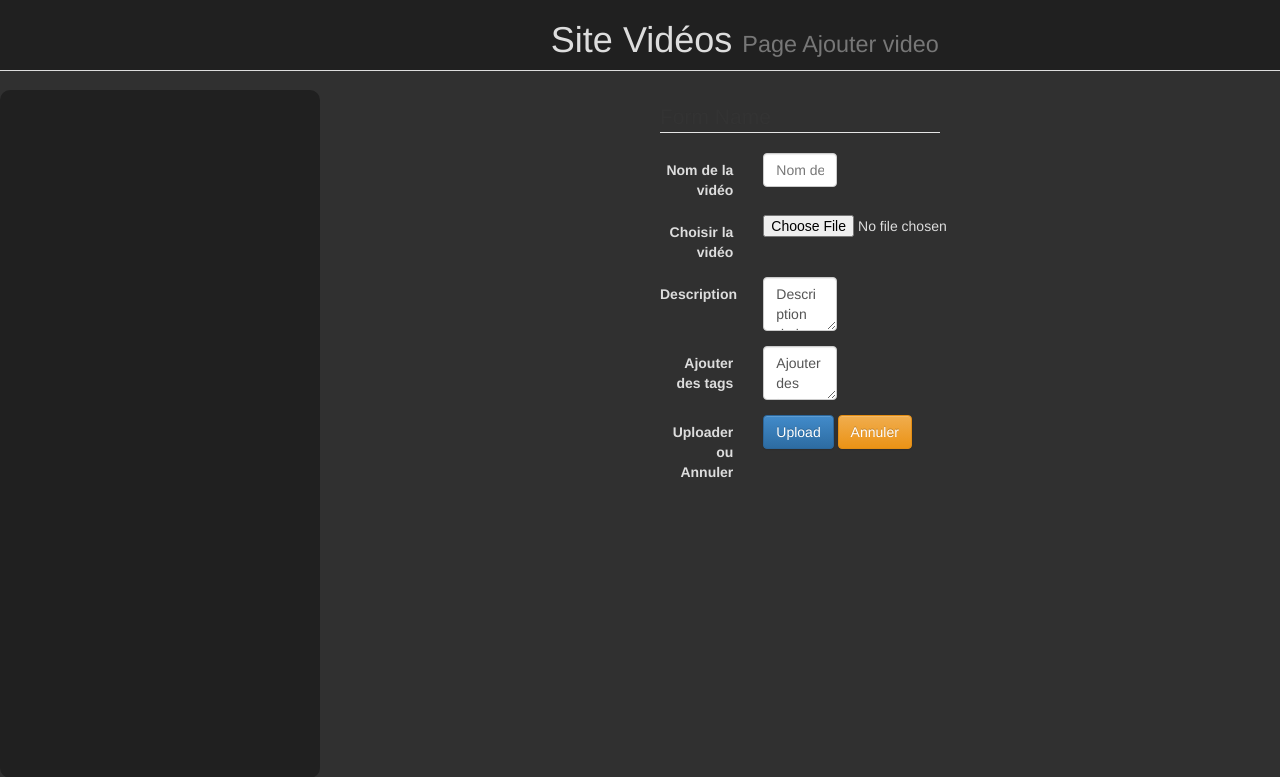
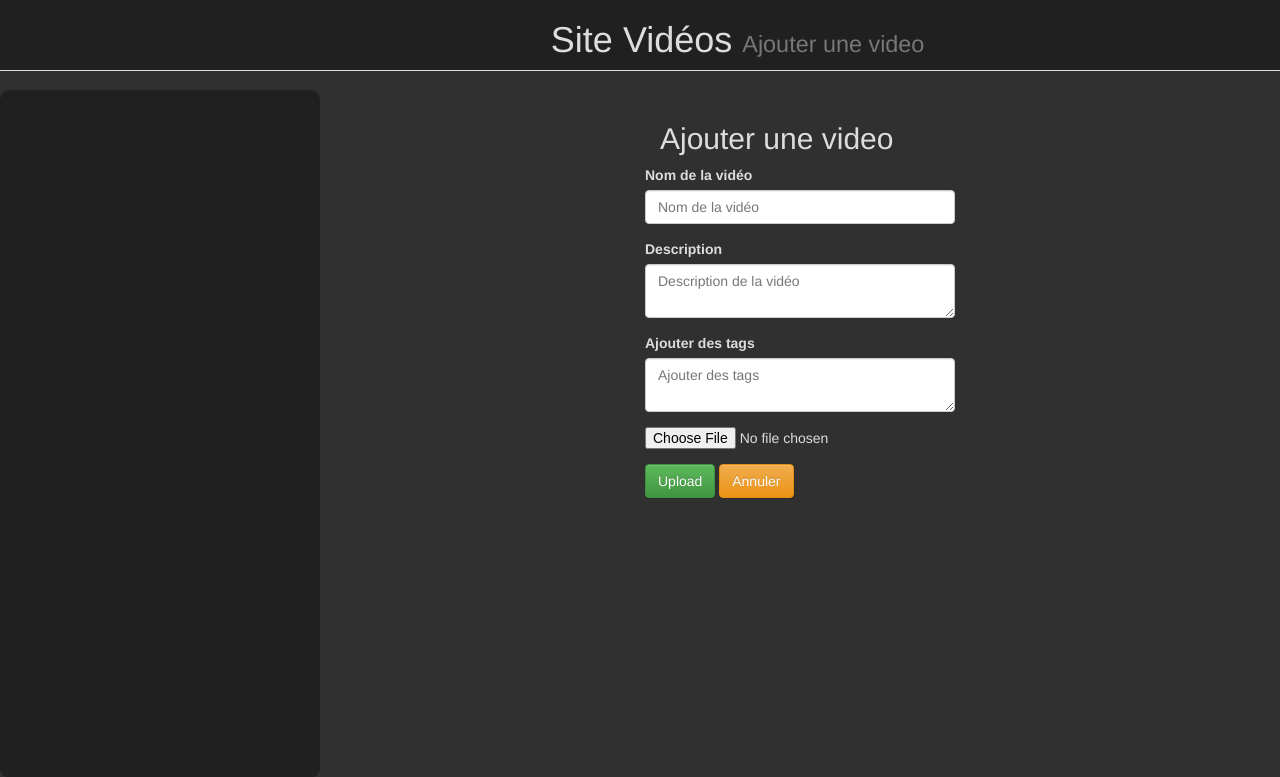
Before and after one commit to CaptainPopcorn/SiteVideos, a PHP site: template vue/vueAjouterVideo.php in a window 1280 px wide. Shown: the top 777 px of the page. Run offline with PHP 8.4, Linux system fonts and the light colour scheme; the template is opened without the code that fills it, so the values that code supplies are empty.

Commit message:
SiteVideos : Formulaire Ajout video / input required

```diff
--- a/index.php
+++ b/index.php
@@ -27,6 +27,10 @@ try {
 
         // Check action  -> afficher affiche la page d'ajout de video
         if ($_GET['action'] == 'uploader') {
+            Affiche_AjouterVideo();
+        }
+        // Check action  -> upload la video
+        if ($_GET['action'] == 'upload') {
 
         }
 
--- a/vue/vueAjouterVideo.php
+++ b/vue/vueAjouterVideo.php
@@ -1,53 +1,37 @@
-<?php $titre = 'Page Ajouter video'; ?>
+<?php $titre = 'Ajouter une video'; ?>
 <?php $TopContent = AfficheFormInscription(); ?>
 <?php ob_start(); ?>
 
-<form class="form-horizontal">
-    <fieldset>
-
-        <!-- Form Name -->
-        <legend>Form Name</legend>
-
+<div class="form">
+    <div class="form-section ">
+        <form class="form-horizontal" action="index.php?action=upload" method="post" enctype="multipart/form-data">
+            <h2 class="h2"> Ajouter une video </h2>
             <div class="form-group">
-            <label class="col-md-4 control-label" for="nomVideo">Nom de la vidéo</label>
-            <div class="col-md-4">
-                <input id="nomVideo" name="nomVideo" type="text" placeholder="Nom de la vidéo" class="form-control input-md">
-
-            </div>
+                <label for="nomVideo">Nom de la vidéo</label>
+                <input id="nomVideo" name="nomVideo" type="text" placeholder="Nom de la vidéo" class="form-control input-md" required="">
             </div>
 
             <div class="form-group">
-            <label class="col-md-4 control-label" for="video">Choisir la vidéo</label>
-            <div class="col-md-4">
-                <input id="video" name="video" class="input-file" type="file">
-            </div>
+                <label for="description">Description</label>
+                <textarea class="form-control" id="description" name="description" placeholder="Description de la vidéo" required=""></textarea>
             </div>
 
             <div class="form-group">
-            <label class="col-md-4 control-label" for="description">Description</label>
-            <div class="col-md-4">
-                <textarea class="form-control" id="description" name="description">Description de la vidéo</textarea>
-            </div>
+                <label for="tags">Ajouter des tags</label>
+                <textarea class="form-control" id="tags" name="tags" placeholder="Ajouter des tags" required=""></textarea>
             </div>
 
             <div class="form-group">
-            <label class="col-md-4 control-label" for="tags">Ajouter des tags</label>
-            <div class="col-md-4">
-                <textarea class="form-control" id="tags" name="tags">Ajouter des tags</textarea>
-            </div>
+                <input id="video" name="video" class="input-file" type="file" accept="video/*" required="">
             </div>
 
             <div class="form-group">
-            <label class="col-md-4 control-label" for="upload">Uploader ou Annuler</label>
-            <div class="col-md-8">
-                <button id="upload" name="upload" class="btn btn-primary">Upload</button>
+                <button id="upload" name="upload" class="btn btn-success">Upload</button>
                 <button id="annuler" name="annuler" class="btn btn-warning">Annuler</button>
             </div>
+        </form>
     </div>
-
-    </fieldset>
-</form>
-
+</div>
 
 <?php $contenu = ob_get_clean(); ?>
 
```
Also changed, not shown: Controleur/Controleur.php (+13 -4 lines), modele/ModeleAffichage.php (+2 -5 lines), vue/vueInscription.php (+4 -4 lines). Lines whose indentation alone changed are shown as unchanged.
